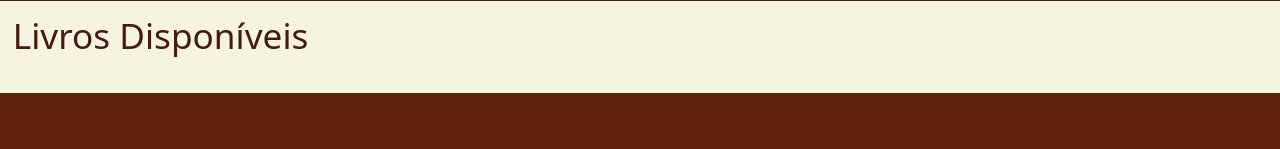
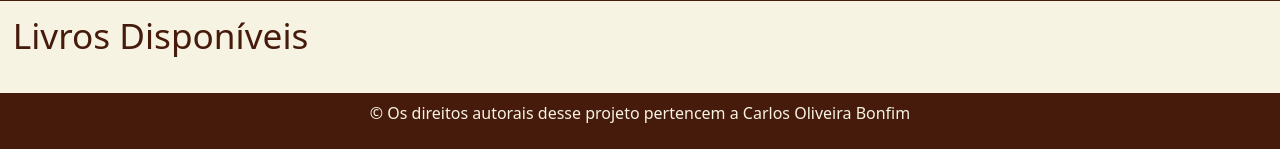
Before and after one commit to Carlos-bonfim26/biblioteca_eccomerce, a PHP site: page / in a window 1280 px wide. Shown: the part 799-948 px from the top of the page. Before the commit the page ends 892 px from the top, so only its background shows below. Run offline with PHP 8.4, Linux system fonts and the light colour scheme; the visitor is signed in with stand-in values (Sample User, id 1); data that the repository does not hold is empty.

Commit message:
feat: add footer

```diff
--- a/css/index.css
+++ b/css/index.css
@@ -128,7 +128,14 @@ body {
   grid-template-columns: repeat(4,1fr);
   gap: 0.5rem;
 }
-
+footer{
+  background-color: #461b0b;
+  color: #f7f3e3;
+  display: flex;
+  align-items: center;
+  justify-content: center;
+  padding: 0.5rem;
+}
 @media (max-width:1400px){
   .shelve{
     grid-template-columns: repeat(3,1fr);
--- a/index.php
+++ b/index.php
@@ -89,7 +89,7 @@ $result = $conexao->query($sql);
         </div>
     </section>
 
-
+    <footer><p>&copy; Os direitos autorais desse projeto pertencem a Carlos Oliveira Bonfim</p></footer>
     <script src="https://cdn.jsdelivr.net/npm/bootstrap@5.3.6/dist/js/bootstrap.bundle.min.js" integrity="sha384-j1CDi7MgGQ12Z7Qab0qlWQ/Qqz24Gc6BM0thvEMVjHnfYGF0rmFCozFSxQBxwHKO" crossorigin="anonymous"></script>
 </body>
 
```
